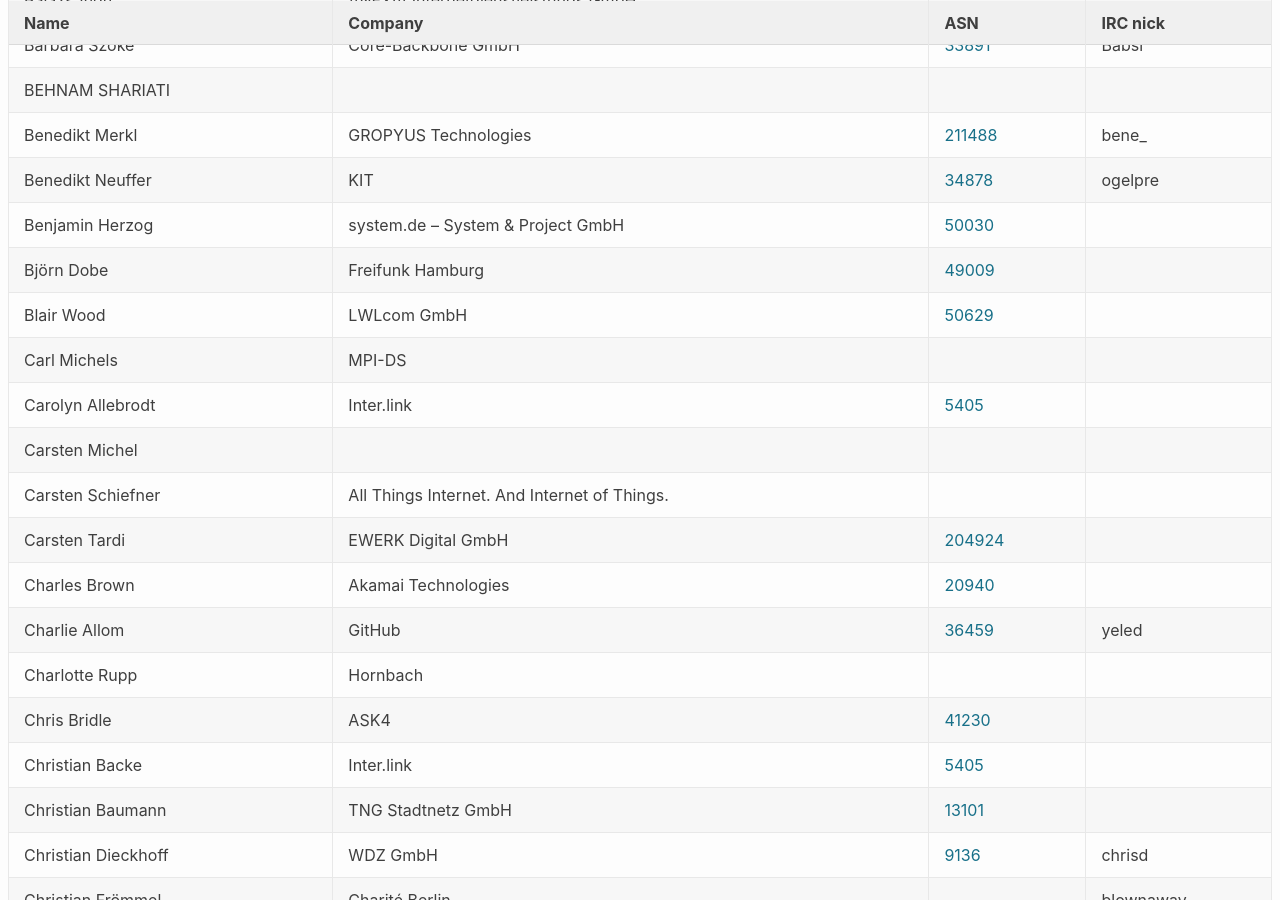
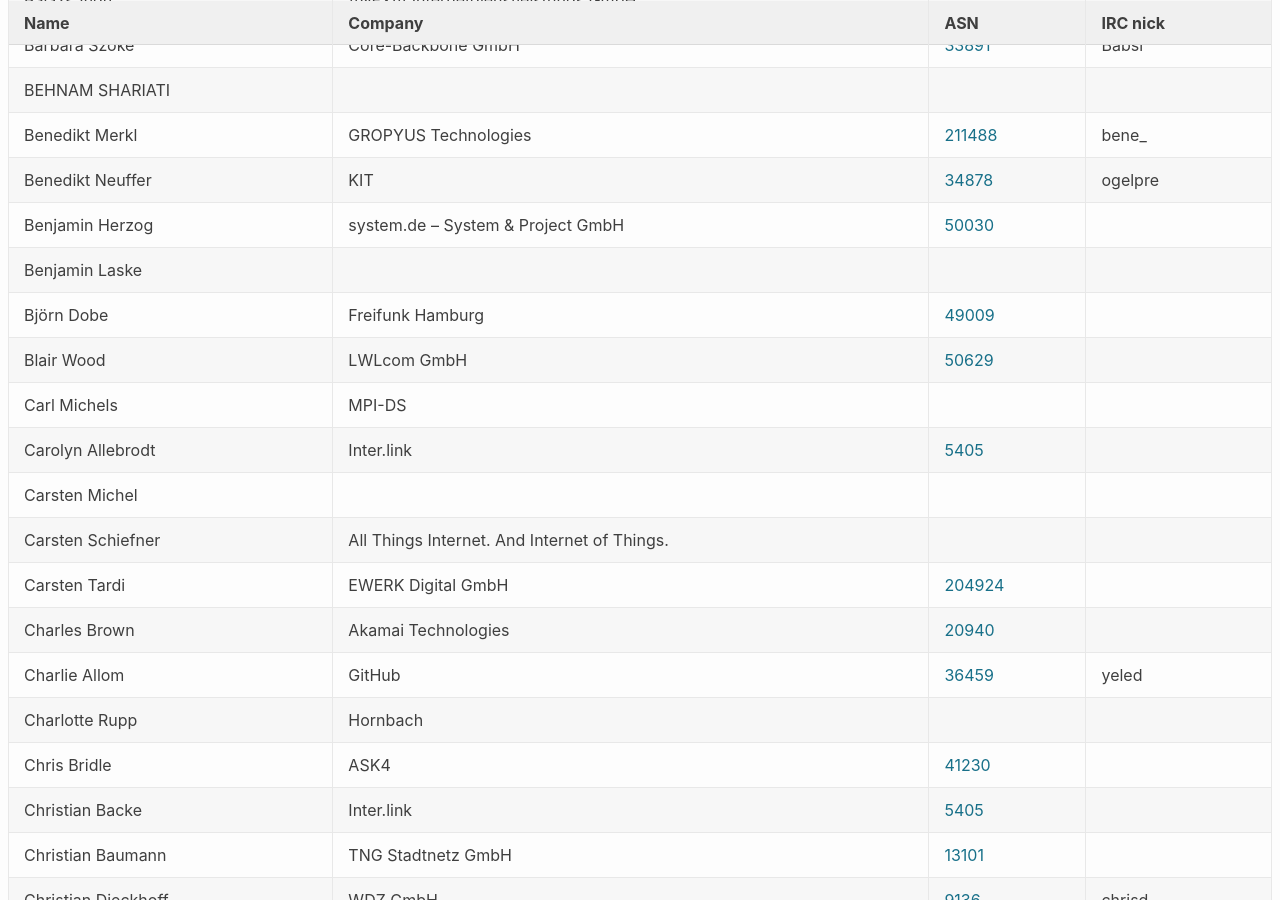
Before and after one commit to denog/pretix-attendeelist, a Jekyll site: the page built from denog15/index.md, in a window 1280 px wide and 900 px high, scrolled down 1864 px. Built offline with Jekyll 4.4.1, drawn with Linux system fonts in a browser that asks for light colours.

Commit message:
Latest data: Fri Oct 27 20:28:02 UTC 2023

```diff
--- a/_data/attendees_denog15_onsite.json
+++ b/_data/attendees_denog15_onsite.json
@@ -258,6 +258,12 @@
     "asn": "50030"
   },
   {
+    "name": "Benjamin Laske",
+    "company": null,
+    "irc": null,
+    "asn": null
+  },
+  {
     "name": "Björn Dobe",
     "company": "Freifunk Hamburg",
     "irc": null,
```
